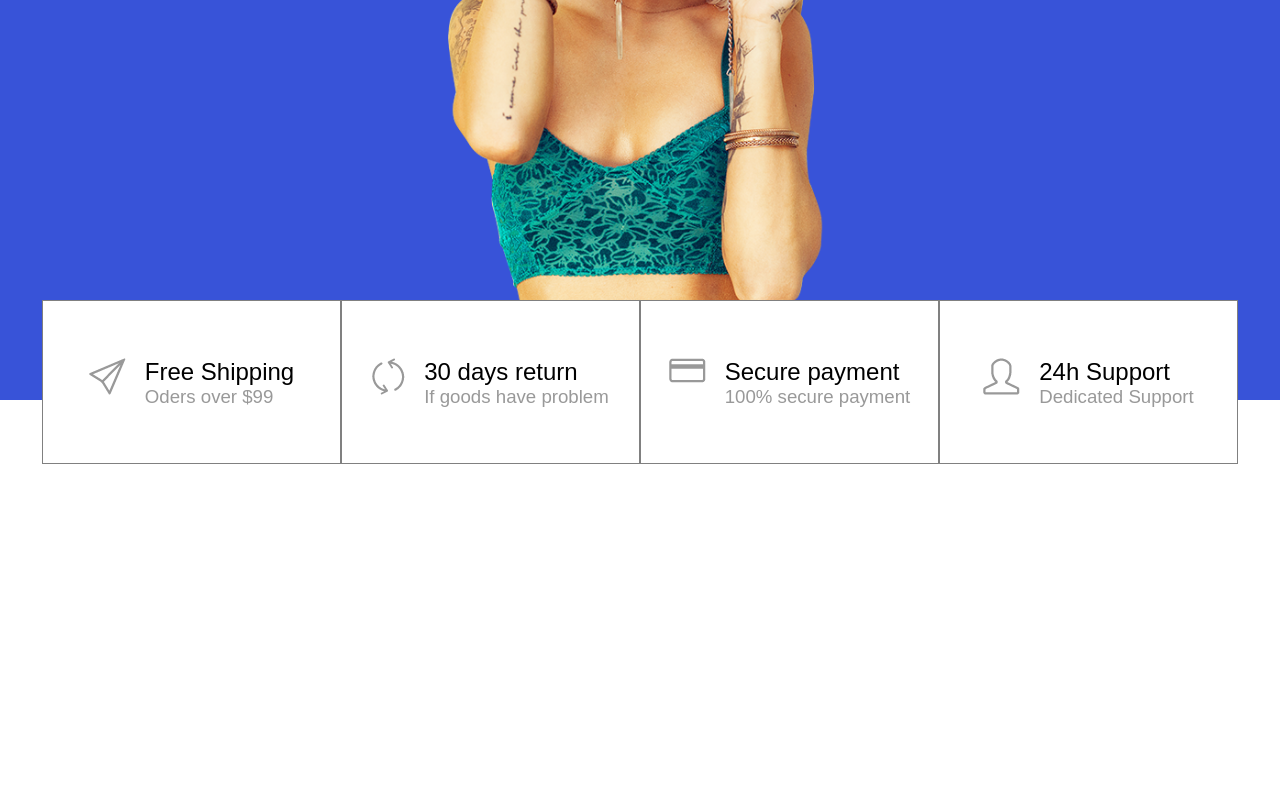
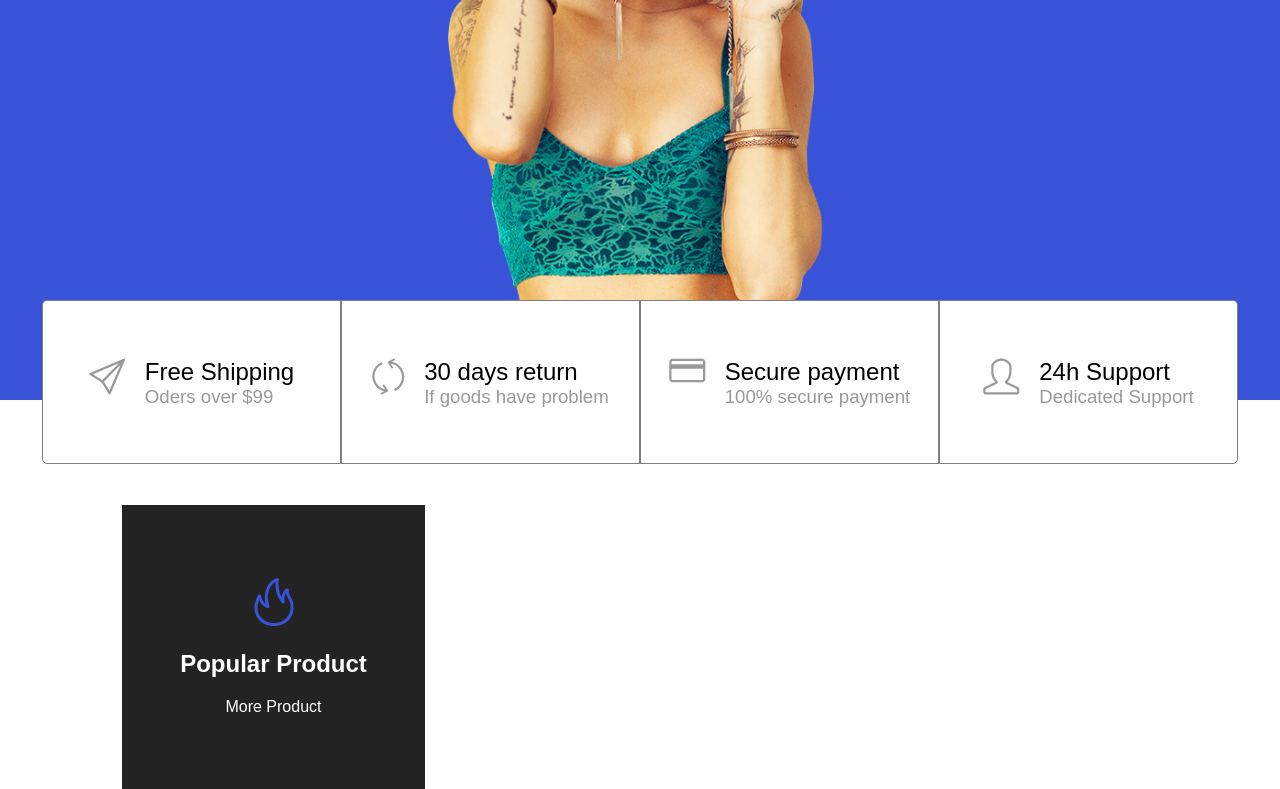
Before and after one commit to titoan/bepro-temp, a plain HTML site: page index.html in a window 1280 px wide. Shown: the part 368-1157 px from the top of the page. Before the commit the page ends 832 px from the top, so only its background shows below. Drawn offline with Linux system fonts and the light colour scheme.

Commit message:
goods section start

```diff
--- a/css/style.css
+++ b/css/style.css
@@ -6,7 +6,8 @@ header{
     position: relative;
     background-color: #3853d8;
     width: 100%;
-    /* height: 100vh; */
+    margin-bottom:105px;
+
 }
 
 .menu{
@@ -83,9 +84,20 @@ header{
     display: flex;
     padding: 57px 0 56px 0;
     border: 1px solid grey;
+    /* border-radius: 5px; */
     width: 327px;
     justify-content: center;
     background-color: #ffffff;
+}
+
+.advances-item:first-child{
+    border-top-left-radius: 5px;
+    border-bottom-left-radius: 5px;
+}
+
+.advances-item:last-child{
+    border-top-right-radius: 5px;
+    border-bottom-right-radius: 5px;
 }
 
 .item-text:nth-child(1){
@@ -97,3 +109,26 @@ header{
     font-size: 14pt;
     color: rgba(153, 153, 153, 255);
 }
+
+/* .goods{
+    display: flex;
+} */
+
+.goods-4-in-row{
+    display: flex;
+    justify-content: space-around;
+}
+
+.goods-popular{
+    display: flex;
+    flex-direction:column;
+    align-items:center;
+    background-color: #232323;
+    padding:73px 58px 73px 58px;
+}
+
+.goods-popular h2,
+.goods-popular p
+{
+    color:#fff;
+}
--- a/index.html
+++ b/index.html
@@ -39,7 +39,7 @@
             <img src="img/image@1X (1).png" class="header-main-img" alt="">
     </header>
 
-    <div class="advances">
+    <section class="advances">
         <div class="advances-item">
             <div class="wrap">
                 <img src="img/@1X.png" alt="" class="advances-icon">
@@ -76,6 +76,32 @@
                 <p class="item-text">Dedicated Support</p>
             </div>
         </div>
-    </div>
+    </section>
+
+    <section class="goods">
+        <div class="goods-4-in-row">
+            <div class="goods-item goods-popular">
+                <div class="goods-img-container">
+                    <img src="img/popular-logo.png" alt="" >
+                </div>
+                <h2>Popular Product</h2>
+                <p>More Product</p>
+            </div>
+            <div class="goods-item"></div>
+            <div class="goods-item"></div>
+            <div class="goods-item"></div>
+        </div>
+        <div class="goods-2-in-row">
+            <div class="goods-item"></div>
+            <div class="goods-item"></div>
+        </div>
+        <div class="goods-4-in-row">
+            <div class="goods-item"></div>
+            <div class="goods-item"></div>
+            <div class="goods-item"></div>
+            <div class="goods-item"></div>
+        </div>
+    </section>
+
 </body>
 </html>
```
Also changed, not shown: img/goods-item/goods-img-1.png (added), img/goods-item/goods-img-2.png (added), img/goods-item/goods-img-3.png (added), img/popular-logo.png (added).
